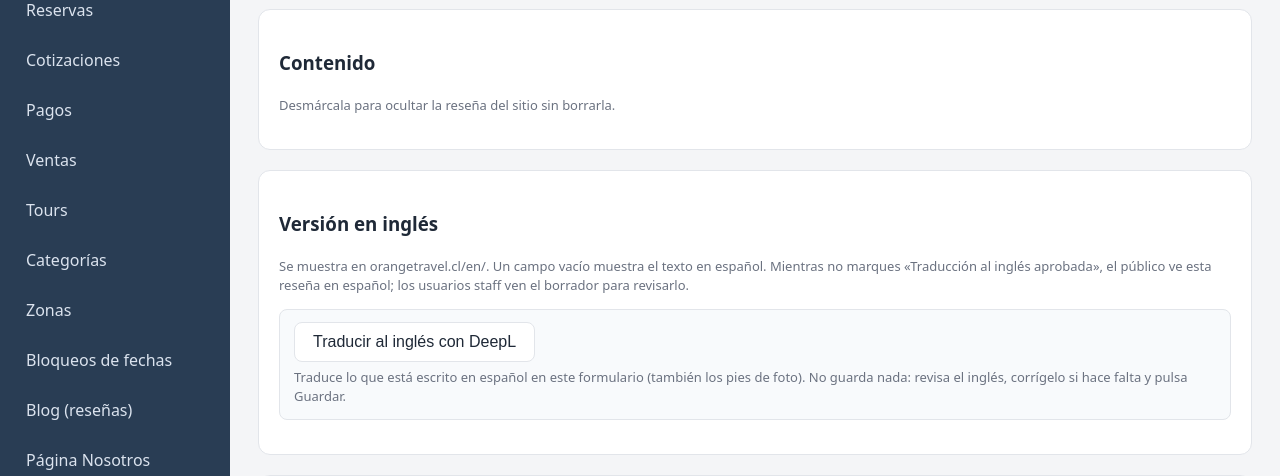
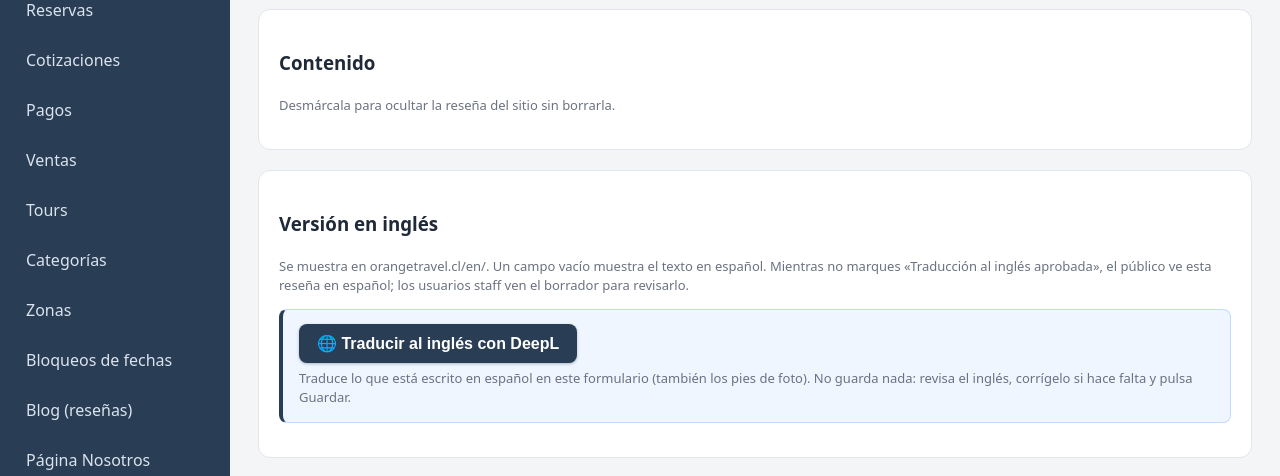
Before and after one commit to Cesar-eav/orangetravel, a Django app: template panel/templates/panel/post_form.html in a window 1280 px wide. Shown: the part 132-608 px from the top of the page. Run offline with Django 5.2, Linux system fonts and the light colour scheme; the template is opened without the code that fills it, so the values that code supplies are empty.

Commit message:
Fondo color btn traducir

```diff
--- a/panel/templates/panel/_traducir_en.html
+++ b/panel/templates/panel/_traducir_en.html
@@ -1,5 +1,11 @@
-<div class="frow" id="traducir-en" data-url="{% url 'panel:traducir' %}" style="background:#f8fafc;border:1px solid var(--bd);border-radius:8px;padding:12px 14px">
-  <button type="button" class="btn sec" id="traducir-en-btn">Traducir al inglés con DeepL</button>
+<style>
+#traducir-en{background:#eff6ff;border:1px solid #bfdbfe;border-left:4px solid var(--navy);border-radius:8px;padding:14px 16px}
+#traducir-en-btn{background:var(--navy);font-weight:600;box-shadow:0 1px 3px rgba(41,61,84,.35)}
+#traducir-en-btn:hover{background:#1d2d40}
+#traducir-en-btn:disabled{opacity:.6;cursor:wait}
+</style>
+<div class="frow" id="traducir-en" data-url="{% url 'panel:traducir' %}">
+  <button type="button" class="btn" id="traducir-en-btn">🌐 Traducir al inglés con DeepL</button>
   <span id="traducir-en-estado" class="help" role="status" style="margin-left:8px"></span>
   <div class="help" style="margin-top:6px">Traduce lo que está escrito en español en este formulario{% if ayuda_traducir %} ({{ ayuda_traducir }}){% endif %}. No guarda nada: revisa el inglés, corrígelo si hace falta y pulsa Guardar.</div>
 </div>
```
